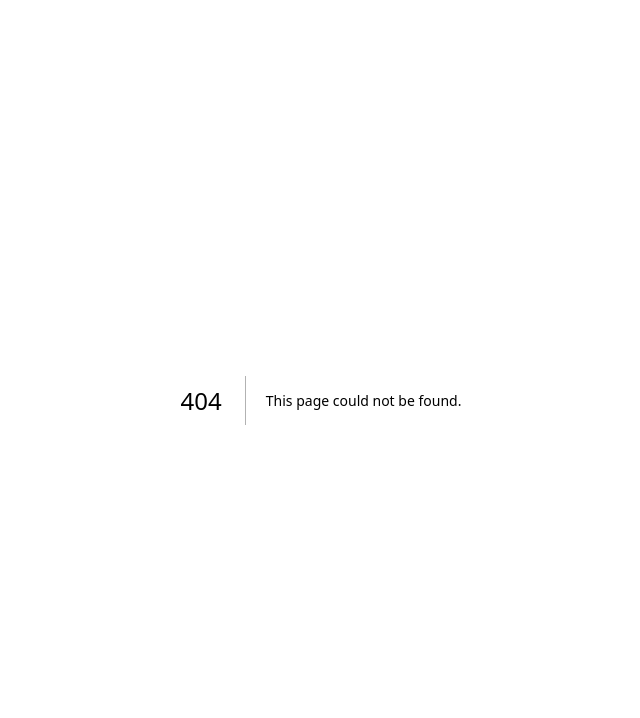
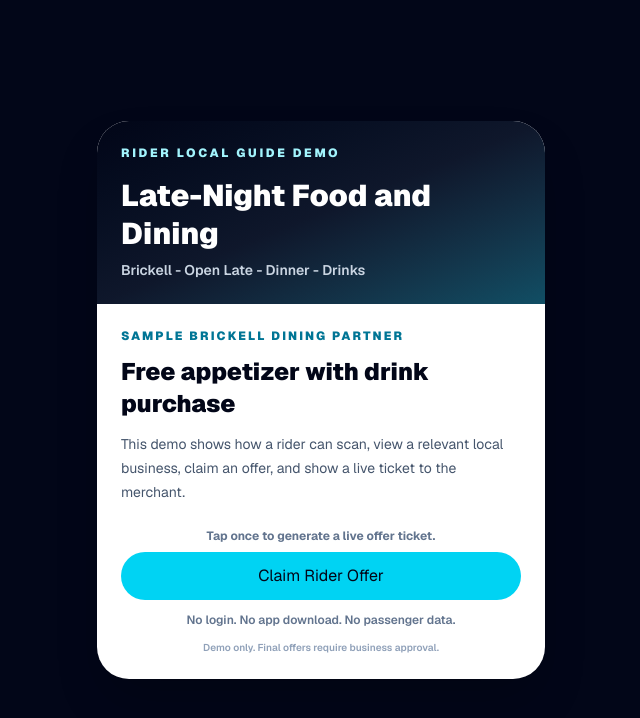
Before and after one commit to kreyolthrive/trip-worth-it, a Next.js app: page /offer-demo in a window 1280 px wide. Before the commit this address had no page. Shown: the top 718 px of the page, without its empty margins (319-959 px from the left). Built offline with nearby package versions, Linux system fonts and the light colour scheme.

Commit message:
Add Rider Local Guide offer demo page

```diff
--- /dev/null
+++ b/app/offer-demo/page.tsx
@@ -0,0 +1,170 @@
+"use client";
+
+import { useEffect, useState } from "react";
+
+function getTime() {
+  return new Intl.DateTimeFormat("en-US", {
+    hour: "numeric",
+    minute: "2-digit",
+    second: "2-digit",
+    hour12: true,
+  }).format(new Date());
+}
+
+function getClaimId() {
+  return `RLG-${Math.floor(10000 + Math.random() * 89999)}`;
+}
+
+export default function OfferDemoPage() {
+  const [claimed, setClaimed] = useState(false);
+  const [time, setTime] = useState("");
+  const [claimId, setClaimId] = useState("");
+
+  useEffect(() => {
+    const timer = window.setInterval(() => {
+      setTime(getTime());
+    }, 1000);
+
+    return () => window.clearInterval(timer);
+  }, []);
+
+  function claimOffer() {
+    setClaimId(getClaimId());
+    setTime(getTime());
+    setClaimed(true);
+  }
+
+  return (
+    <main className="min-h-screen bg-slate-950 px-4 py-8 text-white">
+      <div className="mx-auto flex min-h-[calc(100vh-4rem)] max-w-md items-center">
+        {!claimed ? (
+          <section className="w-full overflow-hidden rounded-[2rem] bg-white text-slate-950 shadow-2xl">
+            <div className="bg-gradient-to-br from-slate-950 via-slate-900 to-cyan-900 p-6 text-white">
+              <p className="text-xs font-black uppercase tracking-[0.22em] text-cyan-200">
+                Rider Local Guide Demo
+              </p>
+
+              <h1 className="mt-4 text-3xl font-black leading-tight">
+                Late-Night Food and Dining
+              </h1>
+
+              <p className="mt-2 text-sm font-semibold text-slate-300">
+                Brickell - Open Late - Dinner - Drinks
+              </p>
+            </div>
+
+            <div className="p-6">
+              <p className="text-xs font-black uppercase tracking-[0.18em] text-cyan-700">
+                Sample Brickell Dining Partner
+              </p>
+
+              <h2 className="mt-3 text-2xl font-black">
+                Free appetizer with drink purchase
+              </h2>
+
+              <p className="mt-3 text-sm leading-6 text-slate-600">
+                This demo shows how a rider can scan, view a relevant local
+                business, claim an offer, and show a live ticket to the merchant.
+              </p>
+
+              {/* Added instruction line above button */}
+              <p className="mt-6 text-center text-xs font-bold text-slate-500">
+                Tap once to generate a live offer ticket.
+              </p>
+
+              <button
+                type="button"
+                onClick={claimOffer}
+                className="mt-2 min-h-12 w-full rounded-full bg-cyan-400 px-6 font-black text-slate-950 hover:bg-cyan-300"
+              >
+                Claim Rider Offer
+              </button>
+
+              <p className="mt-3 text-center text-xs font-semibold text-slate-500">
+                No login. No app download. No passenger data.
+              </p>
+
+              {/* Added demo disclaimer */}
+              <p className="mt-3 text-center text-[10px] font-semibold text-slate-400">
+                Demo only. Final offers require business approval.
+              </p>
+            </div>
+          </section>
+        ) : (
+          <section className="w-full overflow-hidden rounded-[2rem] border border-cyan-300/30 bg-slate-900 shadow-2xl">
+            <div className="border-b border-white/10 p-6">
+              <div className="flex items-center justify-between gap-4">
+                <div>
+                  <p className="text-xs font-black uppercase tracking-[0.2em] text-cyan-200">
+                    Rider Local Guide Offer
+                  </p>
+
+                  <h1 className="mt-3 text-2xl font-black">
+                    Sample Brickell Dining Partner
+                  </h1>
+                </div>
+
+                <div className="flex items-center gap-2 rounded-full bg-emerald-400/10 px-3 py-2 text-xs font-black text-emerald-300">
+                  <span className="h-2.5 w-2.5 animate-pulse rounded-full bg-emerald-400" />
+                  Active
+                </div>
+              </div>
+            </div>
+
+            <div className="p-6">
+              <div className="rounded-3xl bg-white p-5 text-center text-slate-950">
+                <p className="text-xs font-black uppercase tracking-[0.2em] text-slate-500">
+                  Offer Code
+                </p>
+
+                <p className="mt-2 text-3xl font-black tracking-tight">
+                  RLG-BRICKELL
+                </p>
+              </div>
+
+              <div className="mt-4 grid grid-cols-2 gap-3">
+                <div className="rounded-2xl bg-white/10 p-4">
+                  <p className="text-[10px] font-black uppercase tracking-[0.16em] text-slate-400">
+                    Claim ID
+                  </p>
+
+                  <p className="mt-2 text-sm font-black text-white">
+                    {claimId || "RLG-00000"}
+                  </p>
+                </div>
+
+                <div className="rounded-2xl bg-white/10 p-4">
+                  <p className="text-[10px] font-black uppercase tracking-[0.16em] text-slate-400">
+                    Live Time
+                  </p>
+
+                  <p className="mt-2 text-sm font-black text-white">
+                    {time || "--:--:--"}
+                  </p>
+                </div>
+              </div>
+
+              <div className="mt-4 rounded-2xl bg-cyan-400/10 p-4">
+                <p className="text-sm font-black leading-6 text-cyan-100">
+                  Show this live screen to your server before ordering.
+                </p>
+
+                <p className="mt-2 text-xs font-semibold text-cyan-100/80">
+                  Demo only. Final offers require business approval.
+                </p>
+              </div>
+
+              <button
+                type="button"
+                onClick={() => setClaimed(false)}
+                className="mt-6 min-h-11 w-full rounded-full border border-white/15 bg-white/10 px-5 text-sm font-black text-white hover:bg-white/15"
+              >
+                Back to Listing
+              </button>
+            </div>
+          </section>
+        )}
+      </div>
+    </main>
+  );
+}
```
